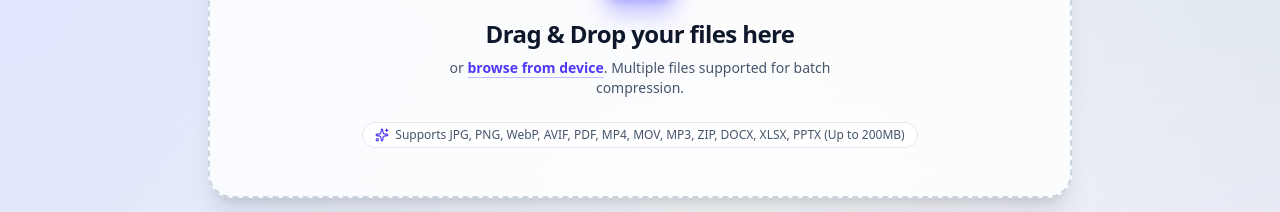
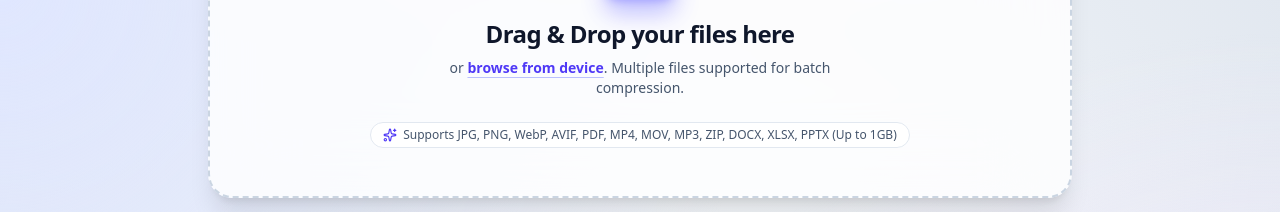
Before and after one commit to ishukhan786/CompressorHub, a React (Vite) app: page / in a window 1280 px wide. Shown: the part 813-1025 px from the top of the page. Built offline with nearby package versions, Linux system fonts and the light colour scheme.

Commit message:
Increase upload size limit from 200MB to 1GB

```diff
--- a/server.ts
+++ b/server.ts
@@ -14,7 +14,7 @@ const PORT = 3000;
 const upload = multer({
   storage: multer.memoryStorage(),
   limits: {
-    fileSize: 200 * 1024 * 1024, // 200MB
+    fileSize: 1024 * 1024 * 1024, // 1GB
   },
 });
 
--- a/src/components/Dropzone.tsx
+++ b/src/components/Dropzone.tsx
@@ -37,9 +37,9 @@ export function Dropzone({ activeCategory, onFilesSelected }: DropzoneProps) {
     const validFiles: File[] = [];
     for (let i = 0; i < fileList.length; i++) {
       const file = fileList[i];
-      // Max 200MB limit check
-      if (file.size > 200 * 1024 * 1024) {
-        setErrorMessage(`"${file.name}" exceeds the 200 MB file limit.`);
+      // Max 1GB limit check
+      if (file.size > 1024 * 1024 * 1024) {
+        setErrorMessage(`"${file.name}" exceeds the 1 GB file limit.`);
         continue;
       }
       validFiles.push(file);
@@ -126,7 +126,7 @@ export function Dropzone({ activeCategory, onFilesSelected }: DropzoneProps) {
             ) : (
               <span className="text-xs text-slate-600 dark:text-indigo-200/70 flex items-center gap-1.5 px-3 py-1 rounded-full bg-white/80 dark:bg-white/5 border border-slate-200 dark:border-white/10 backdrop-blur-md">
                 <Sparkles className="w-3.5 h-3.5 text-indigo-600 dark:text-indigo-300" />
-                Supports JPG, PNG, WebP, AVIF, PDF, MP4, MOV, MP3, ZIP, DOCX, XLSX, PPTX (Up to 200MB)
+                Supports JPG, PNG, WebP, AVIF, PDF, MP4, MOV, MP3, ZIP, DOCX, XLSX, PPTX (Up to 1GB)
               </span>
             )}
           </div>
```
